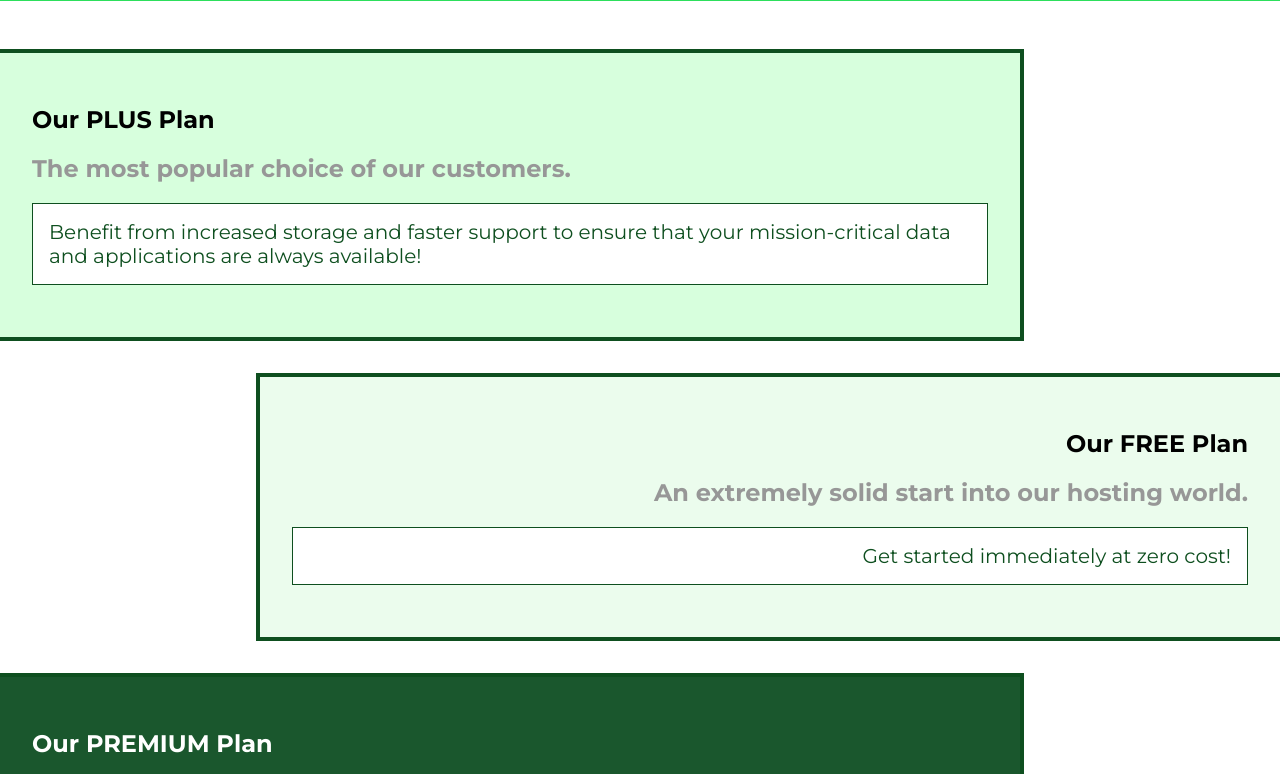
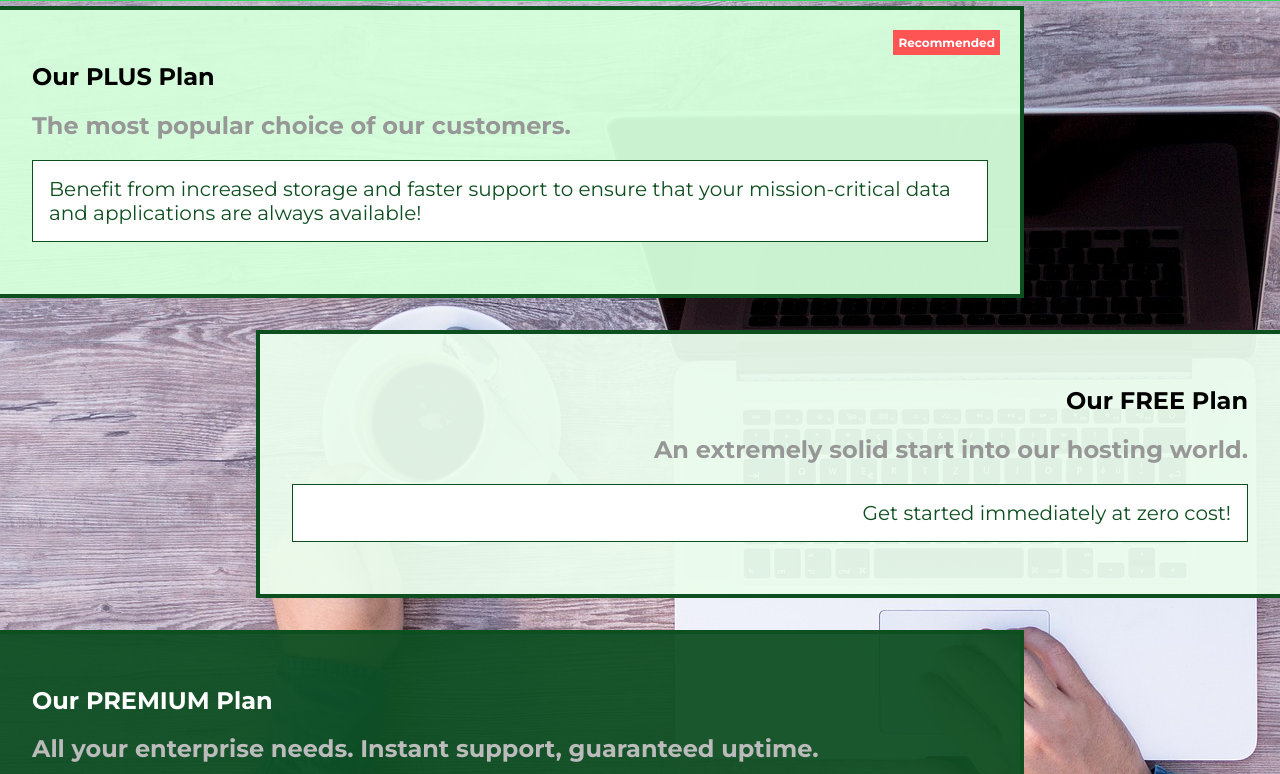
Before and after one commit to reactjs-learn/max-html-css-complete, a plain HTML site: page css-basic/packages/index.html in a window 1280 px wide. Shown: the part 42-816 px from the top of the page. Drawn offline with Linux system fonts and the light colour scheme.

Commit message:
add complete of POSITION

```diff
--- a/css-basic/packages/index.html
+++ b/css-basic/packages/index.html
@@ -30,9 +30,11 @@
         </nav>
     </header>
     <main>
+        <div class="background"></div>
         <section class="package" id="plus">
             <a href="#">
                 <h1 class="package__title">Our PLUS Plan</h1>
+                <h2 class="package__badge">Recommended</h2>
                 <h2 class="package__subtitle">The most popular choice of our customers.</h2>
                 <p class="package__info">Benefit from increased storage and faster support to ensure that your
                     mission-critical data and
--- a/css-basic/packages/packages.css
+++ b/css-basic/packages/packages.css
@@ -1,5 +1,13 @@
 main {
   padding-top: 32px;
+}
+
+.background {
+  background: url(../images/plans-background.jpg);
+  position: fixed;
+  width: 100%;
+  height: 100%;
+  z-index: -1;
 }
 
 .package {
@@ -7,6 +15,7 @@ main {
   margin: 16px 0;
   border: 4px solid #0e4f1f;
   border-left: none;
+  position: relative;
 }
 
 .package:hover,
@@ -20,6 +29,17 @@ main {
   color: inherit;
   display: block;
   padding: 32px;
+}
+
+.package__badge {
+  position: absolute;
+  top: 0;
+  right: 0;
+  margin: 20px;
+  font-size: 12px;
+  color: white;
+  background: #ff5454;
+  padding: 5px;
 }
 
 .package__subtitle {
--- a/css-basic/shared.css
+++ b/css-basic/shared.css
@@ -18,6 +18,8 @@ body {
   width: 100%;
   background: #2ddf5c;
   padding: 8px 16px;
+  position: fixed;
+  z-index: 1;
 }
 
 .main-header__brand {
```
Also changed, not shown: css-basic/images/plans-background.jpg (added), 1 other file.
